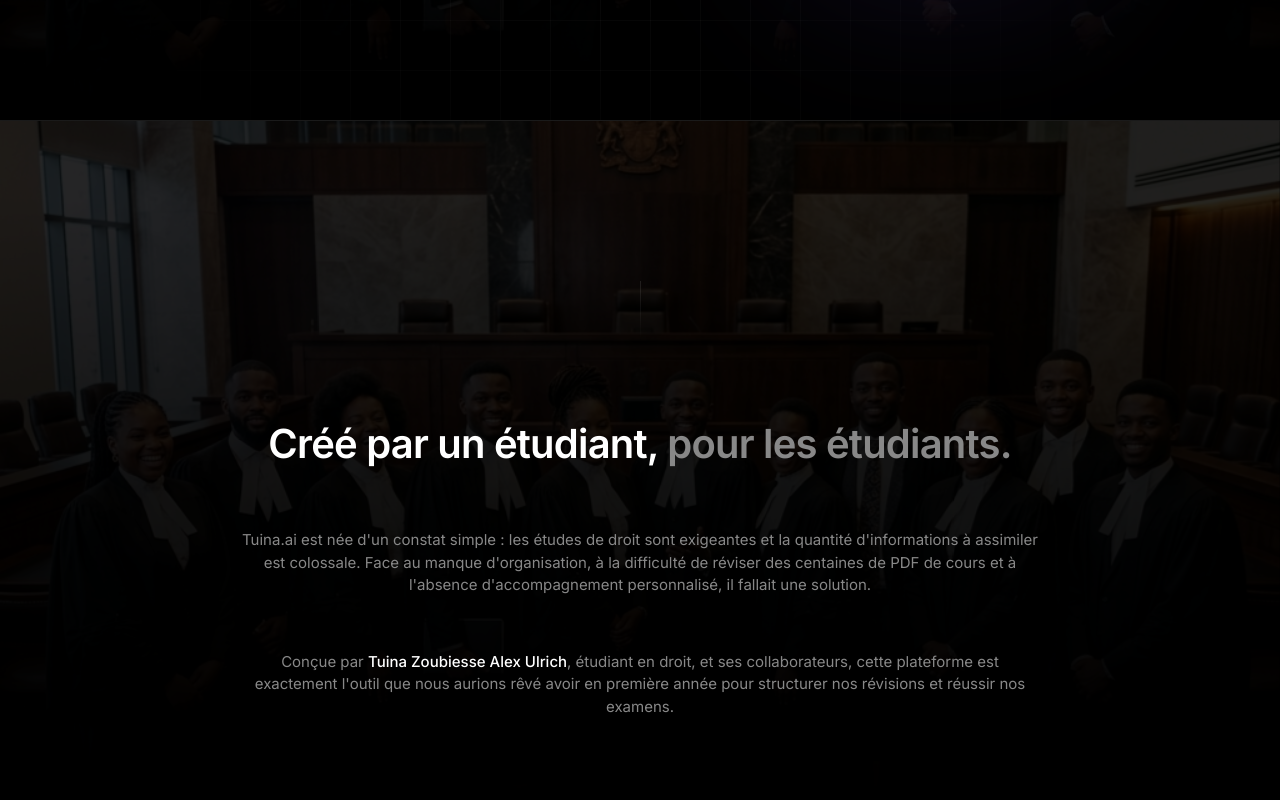
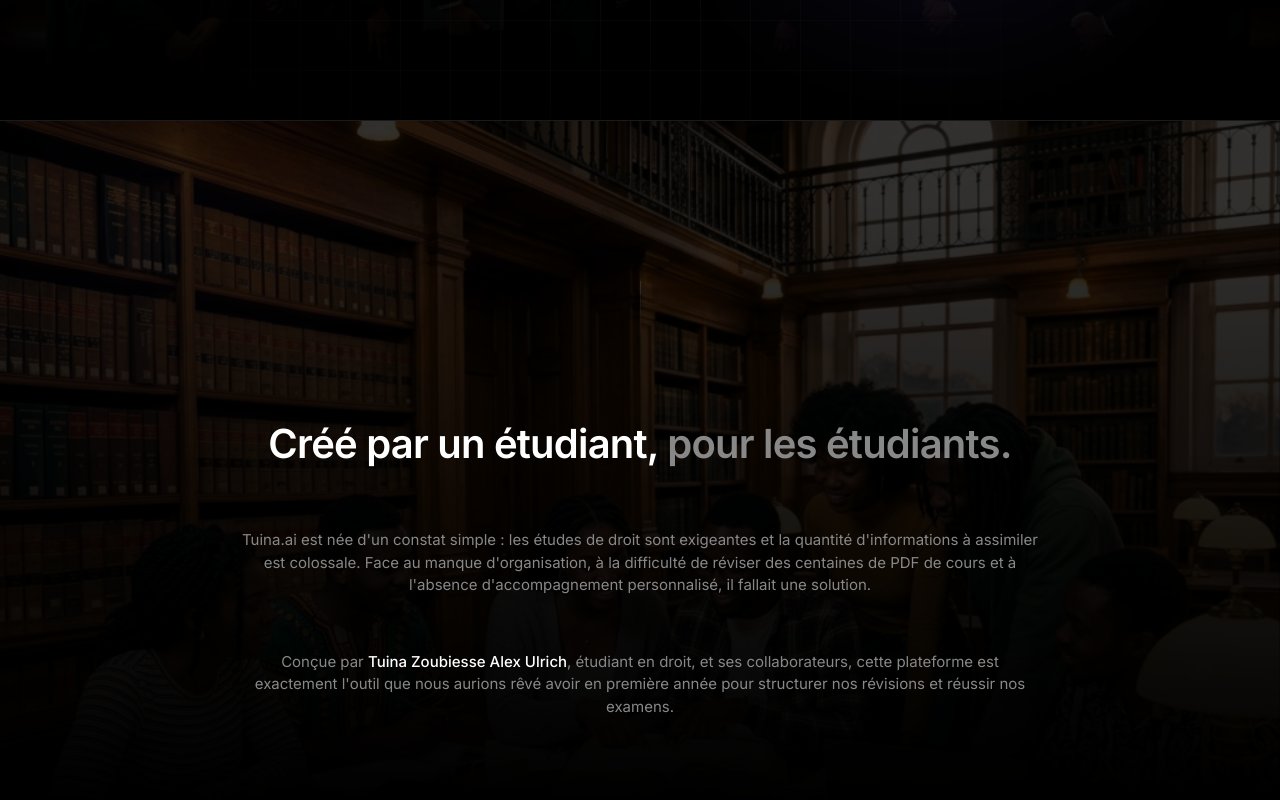
Before and after one commit to tuinaalex685-commits/TUINA.AI, a Next.js app: page / in a window 1280 px wide. Shown: the part 680-1480 px from the top of the page. Built offline with nearby package versions, Linux system fonts and the light colour scheme.

Commit message:
design: image d'étudiants en bibliothèque pour la passerelle Story

```diff
--- a/copy-img.js
+++ b/copy-img.js
@@ -1,6 +1,6 @@
 const fs = require('fs');
 fs.copyFileSync(
-  "C:\\Users\\Asus\\.gemini\\antigravity-ide\\brain\\28ba3658-80f4-4569-8a53-14b582723650\\story_transition_bg_1783040685879.png",
-  "c:\\Users\\Asus\\Downloads\\tuina.ai\\public\\story-bg.png"
+  "C:\\Users\\Asus\\.gemini\\antigravity-ide\\brain\\28ba3658-80f4-4569-8a53-14b582723650\\students_library_bg_1783040944585.png",
+  "c:\\Users\\Asus\\Downloads\\tuina.ai\\public\\story-library-bg.png"
 );
 console.log("Copied successfully");
--- a/src/components/story/Story.module.css
+++ b/src/components/story/Story.module.css
@@ -14,10 +14,10 @@
   z-index: 0;
   overflow: hidden;
   pointer-events: none;
-  background-image: url('/hero-bg-jeunes.png');
+  background-image: url('/story-library-bg.png');
   background-size: cover;
   background-position: center;
-  opacity: 0.15;
+  opacity: 0.20;
   mask-image: linear-gradient(to bottom, black 10%, transparent 90%);
   -webkit-mask-image: linear-gradient(to bottom, black 10%, transparent 90%);
 }
```
Also changed, not shown: public/story-library-bg.png (added).
